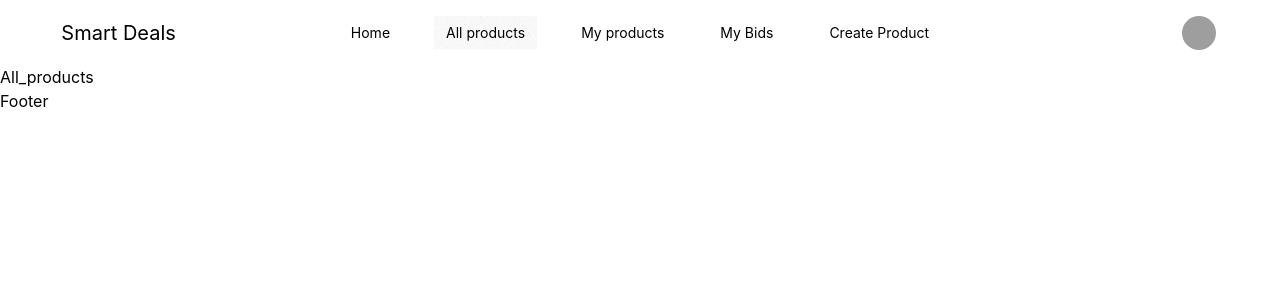
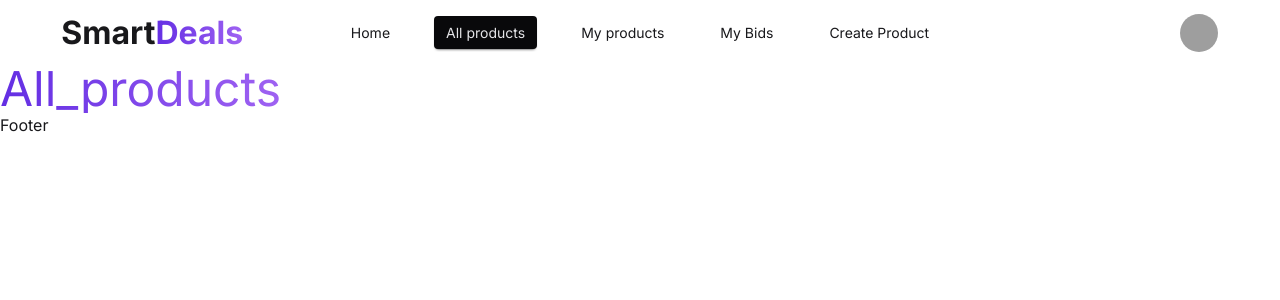
Before and after one commit to manoffocus117/Smart-Deals-Client, a React (Vite) app: page /all-products in a window 1280 px wide. Shown: the top 300 px of the page. Built offline with nearby package versions, Linux system fonts and the light colour scheme; grey boxes are pictures that could not be loaded.

Commit message:
font & color-theme added

```diff
--- a/src/components/Header.jsx
+++ b/src/components/Header.jsx
@@ -1,6 +1,6 @@
 import React from "react";
 import { RiMenu5Fill } from "react-icons/ri";
-import { NavLink } from "react-router";
+import { Link, NavLink } from "react-router";
 
 const Header = () => {
       const links = (
@@ -27,7 +27,10 @@ const Header = () => {
             <header className="w-11/12 mx-auto">
                   <nav className="navbar">
                         <div className="navbar-start">
-                              <a className="text-xl">Smart Deals</a>
+                              <Link to={"/"} className="text-[2rem] font-bold">
+                                    Smart
+                                    <span className="primary-color">Deals</span>
+                              </Link>
                         </div>
                         <div className="navbar-center hidden lg:flex">
                               <ul className="menu gap-8 menu-horizontal px-1">
--- a/src/index.css
+++ b/src/index.css
@@ -1,4 +1,33 @@
+@import url("https://fonts.googleapis.com/css2?family=Inter:ital,opsz,wght@0,14..32,100..900;1,14..32,100..900&display=swap");
 @import "tailwindcss";
 @plugin "daisyui" {
-      themes: light --preferslight;
+      themes: light --default;
 }
+@plugin "daisyui/theme" {
+      name: "light";
+      default: true;
+      --color-secondary: rgb(98, 115, 130);
+}
+
+:root {
+      --gradient-color: linear-gradient(
+            to right,
+            rgb(99, 46, 227),
+            rgb(159, 98, 242)
+      );
+}
+
+body {
+      font-family: "Inter", sans-serif;
+}
+
+.primary-color {
+      background: var(--gradient-color);
+      background-clip: text;
+      -webkit-text-fill-color: transparent;
+      display: inline-block;
+}
+
+.primary-background {
+      background: var(--gradient-color);
+}
--- a/src/pages/All_products.jsx
+++ b/src/pages/All_products.jsx
@@ -1,7 +1,7 @@
 import React from "react";
 
 const All_products = () => {
-      return <div>All_products</div>;
+      return <div className="primary-color text-5xl">All_products</div>;
 };
 
 export default All_products;
```
